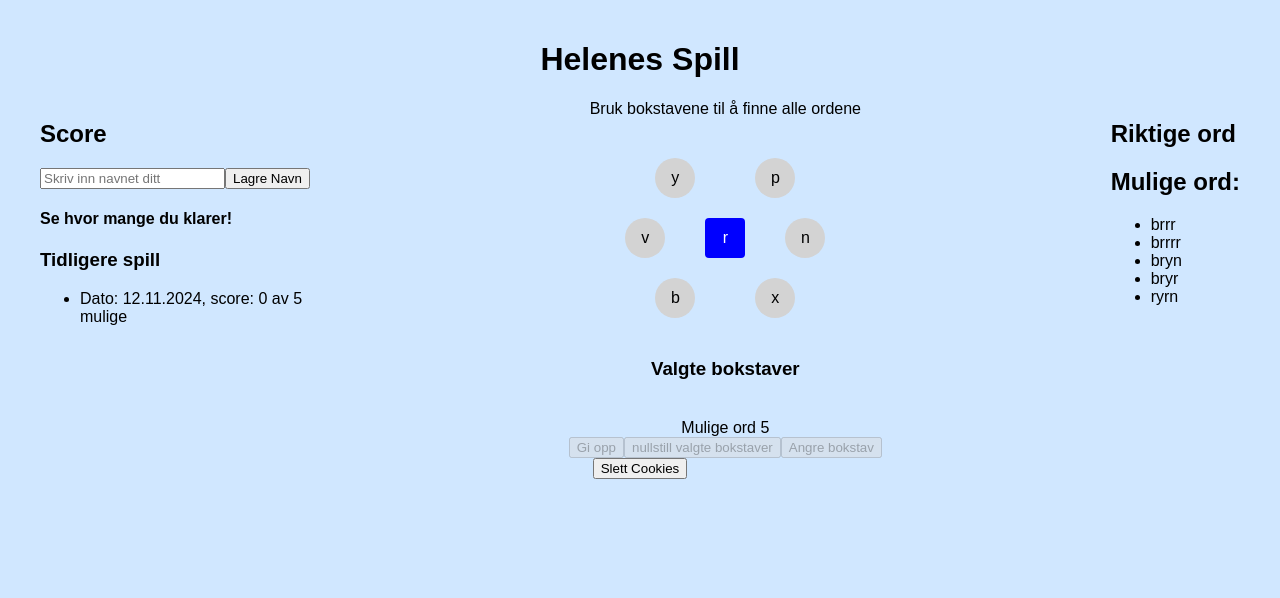
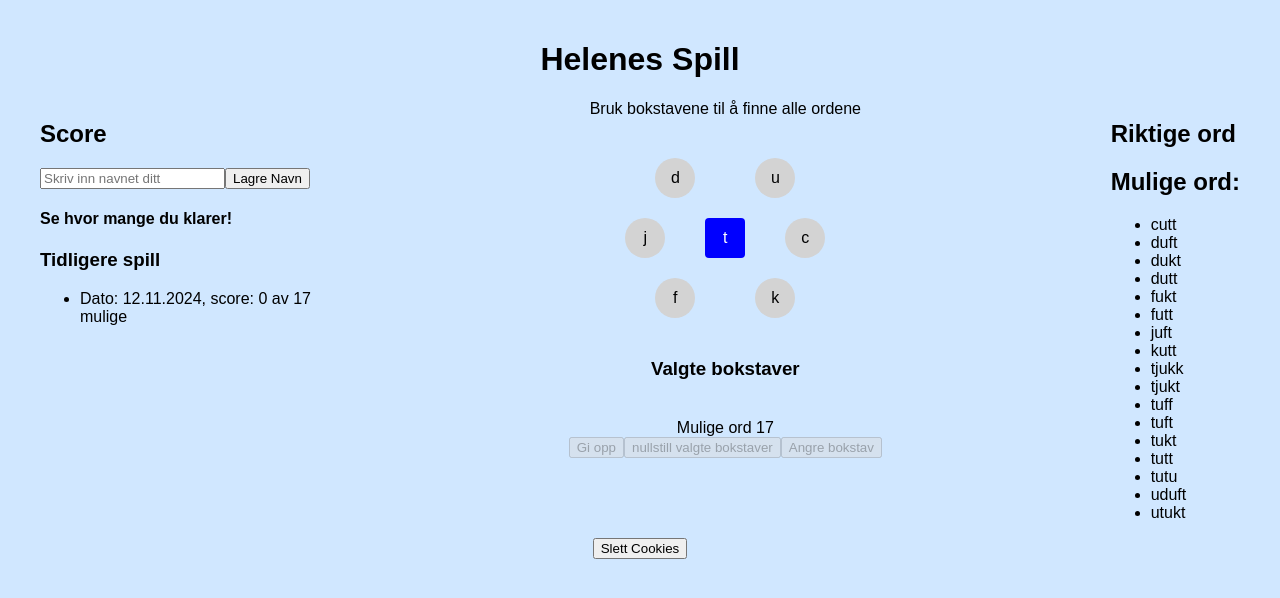
Before and after one commit to dankla90/WordBubble, a React (Create React App) app: page / in a window 1280 px wide. Both pictures are taken after a click on the button "Gi opp". Shown: the top 598 px of the page. Built offline with nearby package versions, Linux system fonts and the light colour scheme.

Commit message:
fikset genering av bokstaver

```diff
--- a/public/dailyLetters.json
+++ b/public/dailyLetters.json
@@ -1 +1 @@
-{"letters":["r","y","p","n","x","b","v"],"words":["brrr","brrrr","bryn","bryr","ryrn"]}
+{"letters":["t","d","u","c","k","f","j"],"words":["cutt","duft","dukt","dutt","fukt","futt","juft","kutt","tjukk","tjukt","tuff","tuft","tukt","tutt","tutu","uduft","utukt"]}
--- a/src/components/WordDisplay.js
+++ b/src/components/WordDisplay.js
@@ -2,6 +2,9 @@
 import React from 'react';
 
 function WordDisplay({ guessedWords, possibleWords, hasGivenUp, hasPlayedToday }) {
+    // Filter out guessed words from possible words
+    const unguessedWords = possibleWords.filter(word => !guessedWords.includes(word));
+
     return (
         <div className="word-display">
             <h2>Riktige ord</h2>
@@ -11,12 +14,12 @@ function WordDisplay({ guessedWords, possibleWords, hasGivenUp, hasPlayedToday }
                 ))}
             </ul>
 
-            {/* Optionally, display possible words when the player has given up */}
+            {/* Display only unguessed possible words when the player has given up */}
             {hasGivenUp && (
                 <>
                     <h2>Mulige ord:</h2>
                     <ul>
-                        {possibleWords.map((word, index) => (
+                        {unguessedWords.map((word, index) => (
                             <li key={index}>{word}</li>
                         ))}
                     </ul>
```
Also changed, not shown: src/data/dailyWords.js (+17 -2 lines).
